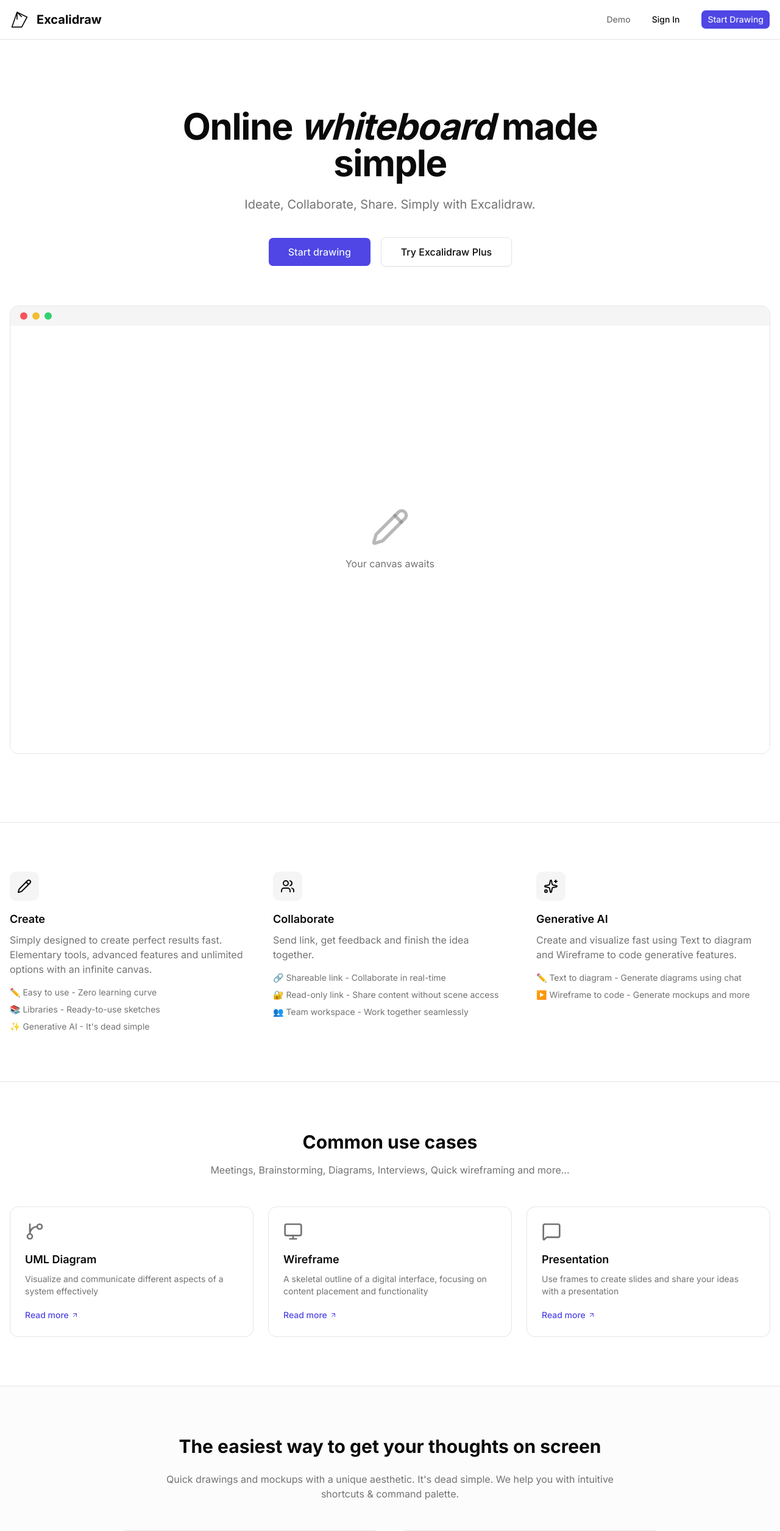
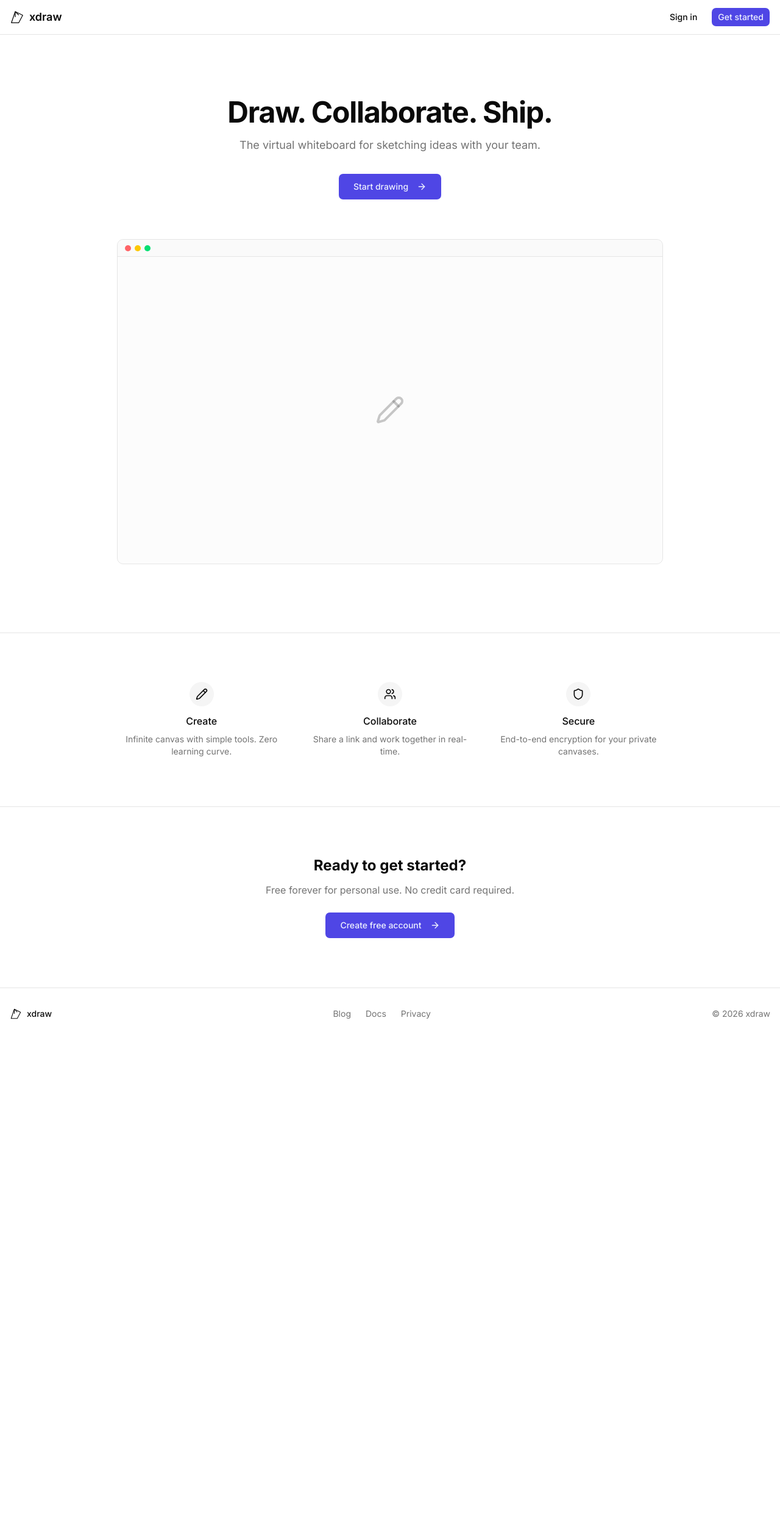
Before and after one commit to ibnuali/drawing, a Next.js app: page / in a window 1280 px wide. Shown: the top 2510 px of the page at 61% size. After the commit the page ends 1704 px from the top, so only its background shows below. Built offline with nearby package versions, Linux system fonts and the light colour scheme.

Commit message:
update landing page

```diff
--- a/app/page.tsx
+++ b/app/page.tsx
@@ -3,75 +3,59 @@
 import {
   Pencil,
   Users,
-  Monitor,
-  Sparkles,
-  GitBranch,
-  ArrowUpRight,
-  MessageSquare
+  Shield,
+  ArrowRight
 } from "lucide-react";
 
 export default function LandingPage() {
   return (
     <div className="min-h-screen bg-background">
-      <header className="border-b">
-        <div className="container mx-auto px-4 h-16 flex items-center justify-between">
-          <div className="flex items-center gap-3">
-            <svg viewBox="0 0 48 48" className="h-8 w-8" fill="none" xmlns="http://www.w3.org/2000/svg">
+      <header className="fixed top-0 left-0 right-0 z-50 border-b bg-background/80 backdrop-blur-sm">
+        <div className="container mx-auto px-4 h-14 flex items-center justify-between">
+          <div className="flex items-center gap-2">
+            <svg viewBox="0 0 48 48" className="h-6 w-6" fill="none" xmlns="http://www.w3.org/2000/svg">
               <path d="M5.5 42.5L18 6L42.5 18L29.5 42.5H5.5Z" stroke="currentColor" strokeWidth="2.5" strokeLinejoin="round"/>
               <path d="M18 6L29.5 17.5" stroke="currentColor" strokeWidth="2.5" strokeLinejoin="round"/>
               <path d="M18 6V24" stroke="currentColor" strokeWidth="2.5" strokeLinejoin="round"/>
             </svg>
-            <span className="font-bold text-xl">Excalidraw</span>
+            <span className="font-semibold text-lg">xdraw</span>
           </div>
-          <nav className="flex items-center gap-6">
-            <Link href="/workspace" className="text-sm font-medium text-muted-foreground hover:text-foreground transition-colors">
-              Demo
-            </Link>
+          <nav className="flex items-center gap-3">
             <Link href="/sign-in">
-              <Button variant="ghost" size="sm">Sign In</Button>
+              <Button variant="ghost" size="sm">Sign in</Button>
             </Link>
             <Link href="/sign-up">
-              <Button size="sm">Start Drawing</Button>
+              <Button size="sm">Get started</Button>
             </Link>
           </nav>
         </div>
       </header>
 
       <main>
-        <section className="py-20 md:py-28">
+        <section className="pt-32 pb-20 md:pt-40 md:pb-28">
           <div className="container mx-auto px-4">
-            <div className="max-w-3xl mx-auto text-center">
-              <h1 className="text-4xl md:text-6xl font-bold tracking-tight mb-6">
-                Online <span className="italic">whiteboard</span> made simple
+            <div className="max-w-2xl mx-auto text-center">
+              <h1 className="text-4xl md:text-5xl font-bold tracking-tight mb-4">
+                Draw. Collaborate. Ship.
               </h1>
-              <p className="text-xl text-muted-foreground mb-10">
-                Ideate, Collaborate, Share. Simply with Excalidraw.
+              <p className="text-lg text-muted-foreground mb-8">
+                The virtual whiteboard for sketching ideas with your team.
               </p>
-              <div className="flex flex-col sm:flex-row items-center justify-center gap-4">
-                <Link href="/workspace">
-                  <Button size="lg" className="h-12 px-8 text-base">
-                    Start drawing
-                  </Button>
-                </Link>
-                <Link href="/sign-up">
-                  <Button size="lg" variant="outline" className="h-12 px-8 text-base">
-                    Try Excalidraw Plus
-                  </Button>
-                </Link>
-              </div>
+              <Link href="/workspace">
+                <Button size="lg" className="h-11 px-6">
+                  Start drawing <ArrowRight className="ml-2 h-4 w-4" />
+                </Button>
+              </Link>
             </div>
 
-            <div className="mt-16 rounded-xl border bg-muted/50 overflow-hidden">
-              <div className="h-8 bg-muted flex items-center gap-2 px-4">
-                <div className="w-3 h-3 rounded-full bg-red-500/80" />
-                <div className="w-3 h-3 rounded-full bg-yellow-500/80" />
-                <div className="w-3 h-3 rounded-full bg-green-500/80" />
+            <div className="mt-16 rounded-lg border overflow-hidden max-w-4xl mx-auto">
+              <div className="h-7 bg-muted/50 flex items-center gap-1.5 px-3 border-b">
+                <div className="w-2.5 h-2.5 rounded-full bg-red-400" />
+                <div className="w-2.5 h-2.5 rounded-full bg-yellow-400" />
+                <div className="w-2.5 h-2.5 rounded-full bg-green-400" />
               </div>
-              <div className="aspect-video bg-background flex items-center justify-center">
-                <div className="text-center">
-                  <Pencil className="h-16 w-16 mx-auto mb-4 text-muted-foreground/50" />
-                  <p className="text-muted-foreground">Your canvas awaits</p>
-                </div>
+              <div className="aspect-[16/9] bg-muted/30 flex items-center justify-center">
+                <Pencil className="h-12 w-12 text-muted-foreground/40" />
               </div>
             </div>
           </div>
@@ -79,49 +63,35 @@
 
         <section className="py-20 border-t">
           <div className="container mx-auto px-4">
-            <div className="grid md:grid-cols-2 lg:grid-cols-3 gap-12">
-              <div>
-                <div className="h-12 w-12 rounded-lg bg-muted flex items-center justify-center mb-4">
-                  <Pencil className="h-6 w-6" />
+            <div className="grid md:grid-cols-3 gap-8 max-w-4xl mx-auto">
+              <div className="text-center">
+                <div className="h-10 w-10 rounded-full bg-muted flex items-center justify-center mx-auto mb-3">
+                  <Pencil className="h-5 w-5" />
                 </div>
-                <h3 className="font-semibold text-lg mb-2">Create</h3>
-                <p className="text-muted-foreground mb-4">
-                  Simply designed to create perfect results fast. Elementary tools, advanced features and unlimited options with an infinite canvas.
+                <h3 className="font-medium mb-2">Create</h3>
+                <p className="text-sm text-muted-foreground">
+                  Infinite canvas with simple tools. Zero learning curve.
                 </p>
-                <ul className="space-y-2 text-sm text-muted-foreground">
-                  <li>✏️ Easy to use - Zero learning curve</li>
-                  <li>📚 Libraries - Ready-to-use sketches</li>
-                  <li>✨ Generative AI - It&apos;s dead simple</li>
-                </ul>
               </div>
 
-              <div>
-                <div className="h-12 w-12 rounded-lg bg-muted flex items-center justify-center mb-4">
-                  <Users className="h-6 w-6" />
+              <div className="text-center">
+                <div className="h-10 w-10 rounded-full bg-muted flex items-center justify-center mx-auto mb-3">
+                  <Users className="h-5 w-5" />
                 </div>
-                <h3 className="font-semibold text-lg mb-2">Collaborate</h3>
-                <p className="text-muted-foreground mb-4">
-                  Send link, get feedback and finish the idea together.
+                <h3 className="font-medium mb-2">Collaborate</h3>
+                <p className="text-sm text-muted-foreground">
+                  Share a link and work together in real-time.
                 </p>
-                <ul className="space-y-2 text-sm text-muted-foreground">
-                  <li>🔗 Shareable link - Collaborate in real-time</li>
-                  <li>🔐 Read-only link - Share content without scene access</li>
-                  <li>👥 Team workspace - Work together seamlessly</li>
-                </ul>
               </div>
 
-              <div>
-                <div className="h-12 w-12 rounded-lg bg-muted flex items-center justify-center mb-4">
-                  <Sparkles className="h-6 w-6" />
+              <div className="text-center">
+                <div className="h-10 w-10 rounded-full bg-muted flex items-center justify-center mx-auto mb-3">
+                  <Shield className="h-5 w-5" />
                 </div>
-                <h3 className="font-semibold text-lg mb-2">Generative AI</h3>
-                <p className="text-muted-foreground mb-4">
-                  Create and visualize fast using Text to diagram and Wireframe to code generative features.
+                <h3 className="font-medium mb-2">Secure</h3>
+                <p className="text-sm text-muted-foreground">
+                  End-to-end encryption for your private canvases.
                 </p>
-                <ul className="space-y-2 text-sm text-muted-foreground">
-                  <li>✏️ Text to diagram - Generate diagrams using chat</li>
-                  <li>▶️ Wireframe to code - Generate mockups and more</li>
-                </ul>
               </div>
             </div>
           </div>
@@ -129,142 +99,41 @@
 
         <section className="py-20 border-t">
           <div className="container mx-auto px-4">
-            <div className="max-w-3xl mx-auto text-center mb-12">
-              <h2 className="text-3xl font-bold mb-4">
-                Common use cases
+            <div className="max-w-xl mx-auto text-center">
+              <h2 className="text-2xl font-bold mb-3">
+                Ready to get started?
               </h2>
-              <p className="text-muted-foreground">
-                Meetings, Brainstorming, Diagrams, Interviews, Quick wireframing and more...
+              <p className="text-muted-foreground mb-6">
+                Free forever for personal use. No credit card required.
               </p>
-            </div>
-
-            <div className="grid md:grid-cols-3 gap-6">
-              <div className="rounded-xl border p-6 hover:shadow-md transition-shadow">
-                <GitBranch className="h-8 w-8 mb-4 text-muted-foreground" />
-                <h3 className="font-semibold text-lg mb-2">UML Diagram</h3>
-                <p className="text-sm text-muted-foreground mb-4">
-                  Visualize and communicate different aspects of a system effectively
-                </p>
-                <Link href="#" className="text-sm font-medium text-primary hover:underline inline-flex items-center gap-1">
-                  Read more <ArrowUpRight className="h-3 w-3" />
-                </Link>
-              </div>
-
-              <div className="rounded-xl border p-6 hover:shadow-md transition-shadow">
-                <Monitor className="h-8 w-8 mb-4 text-muted-foreground" />
-                <h3 className="font-semibold text-lg mb-2">Wireframe</h3>
-                <p className="text-sm text-muted-foreground mb-4">
-                  A skeletal outline of a digital interface, focusing on content placement and functionality
-                </p>
-                <Link href="#" className="text-sm font-medium text-primary hover:underline inline-flex items-center gap-1">
-                  Read more <ArrowUpRight className="h-3 w-3" />
-                </Link>
-              </div>
-
-              <div className="rounded-xl border p-6 hover:shadow-md transition-shadow">
-                <MessageSquare className="h-8 w-8 mb-4 text-muted-foreground" />
-                <h3 className="font-semibold text-lg mb-2">Presentation</h3>
-                <p className="text-sm text-muted-foreground mb-4">
-                  Use frames to create slides and share your ideas with a presentation
-                </p>
-                <Link href="#" className="text-sm font-medium text-primary hover:underline inline-flex items-center gap-1">
-                  Read more <ArrowUpRight className="h-3 w-3" />
-                </Link>
-              </div>
-            </div>
-          </div>
-        </section>
-
-        <section className="py-20 border-t bg-muted/30">
-          <div className="container mx-auto px-4">
-            <div className="max-w-3xl mx-auto text-center">
-              <h2 className="text-3xl font-bold mb-6">
-                The easiest way to get your thoughts on screen
-              </h2>
-              <p className="text-muted-foreground mb-8">
-                Quick drawings and mockups with a unique aesthetic. It&apos;s dead simple. We help you with intuitive shortcuts & command palette.
-              </p>
-            </div>
-
-            <div className="grid md:grid-cols-2 gap-6 max-w-4xl mx-auto mt-12">
-              <div className="rounded-xl border bg-card p-6">
-                <p className="text-lg mb-4">
-                  &ldquo;Of all my favorite tools, @excalidraw would be the hardest to leave behind. I have terrible handwriting and never got to enjoy &lsquo;sketching&rsquo; before. Excalidraw unlocked that for me.&rdquo;
-                </p>
-                <div className="flex items-center gap-3">
-                  <div className="w-10 h-10 rounded-full bg-muted" />
-                  <div>
-                    <p className="font-medium text-sm">Theo - t3.gg</p>
-                    <p className="text-xs text-muted-foreground">@t3dotgg</p>
-                  </div>
-                </div>
-              </div>
-
-              <div className="rounded-xl border bg-card p-6">
-                <p className="text-lg mb-4">
-                  &ldquo;Excalidraw is one of my favorite tools of all time. Made this diagram to clear up something in literally 90 seconds!&rdquo;
-                </p>
-                <div className="flex items-center gap-3">
-                  <div className="w-10 h-10 rounded-full bg-muted" />
-                  <div>
-                    <p className="font-medium text-sm">Adam Wathan</p>
-                    <p className="text-xs text-muted-foreground">@adamwathan</p>
-                  </div>
-                </div>
-              </div>
-            </div>
-          </div>
-        </section>
-
-        <section className="py-20 border-t">
-          <div className="container mx-auto px-4">
-            <div className="max-w-3xl mx-auto text-center">
-              <h2 className="text-3xl font-bold mb-4">
-                Something on your mind?
-              </h2>
-              <p className="text-muted-foreground text-lg mb-10">
-                Simply start drawing!
-              </p>
-              <div className="flex flex-col sm:flex-row items-center justify-center gap-4">
-                <Link href="/workspace">
-                  <Button size="lg" className="h-12 px-8 text-base">
-                    Draw now
-                  </Button>
-                </Link>
-                <Link href="/sign-up">
-                  <Button size="lg" variant="outline" className="h-12 px-8 text-base">
-                    Try Excalidraw Plus for free
-                  </Button>
-                </Link>
-              </div>
-              <p className="mt-6 text-sm text-muted-foreground">
-                14 days of free trial
-              </p>
+              <Link href="/sign-up">
+                <Button size="lg" className="h-11 px-6">
+                  Create free account <ArrowRight className="ml-2 h-4 w-4" />
+                </Button>
+              </Link>
             </div>
           </div>
         </section>
       </main>
 
-      <footer className="border-t py-12">
+      <footer className="border-t py-8">
         <div className="container mx-auto px-4">
-          <div className="flex flex-col md:flex-row items-center justify-between gap-6">
-            <div className="flex items-center gap-3">
-              <svg viewBox="0 0 48 48" className="h-6 w-6" fill="none" xmlns="http://www.w3.org/2000/svg">
+          <div className="flex flex-col md:flex-row items-center justify-between gap-4">
+            <div className="flex items-center gap-2">
+              <svg viewBox="0 0 48 48" className="h-5 w-5" fill="none" xmlns="http://www.w3.org/2000/svg">
                 <path d="M5.5 42.5L18 6L42.5 18L29.5 42.5H5.5Z" stroke="currentColor" strokeWidth="2.5" strokeLinejoin="round"/>
                 <path d="M18 6L29.5 17.5" stroke="currentColor" strokeWidth="2.5" strokeLinejoin="round"/>
                 <path d="M18 6V24" stroke="currentColor" strokeWidth="2.5" strokeLinejoin="round"/>
               </svg>
-              <span className="font-semibold">Excalidraw</span>
+              <span className="text-sm font-medium">xdraw</span>
             </div>
             <div className="flex items-center gap-6 text-sm text-muted-foreground">
-              <a href="#" className="hover:text-foreground">Blog</a>
-              <a href="#" className="hover:text-foreground">Libraries</a>
-              <a href="#" className="hover:text-foreground">Community</a>
-              <a href="#" className="hover:text-foreground">Use Cases</a>
-              <a href="#" className="hover:text-foreground">Security</a>
+              <a href="#" className="hover:text-foreground transition-colors">Blog</a>
+              <a href="#" className="hover:text-foreground transition-colors">Docs</a>
+              <a href="#" className="hover:text-foreground transition-colors">Privacy</a>
             </div>
             <p className="text-sm text-muted-foreground">
-              © 2025 Excalidraw. All rights reserved.
+              © {new Date().getFullYear()} xdraw
             </p>
           </div>
         </div>
```
